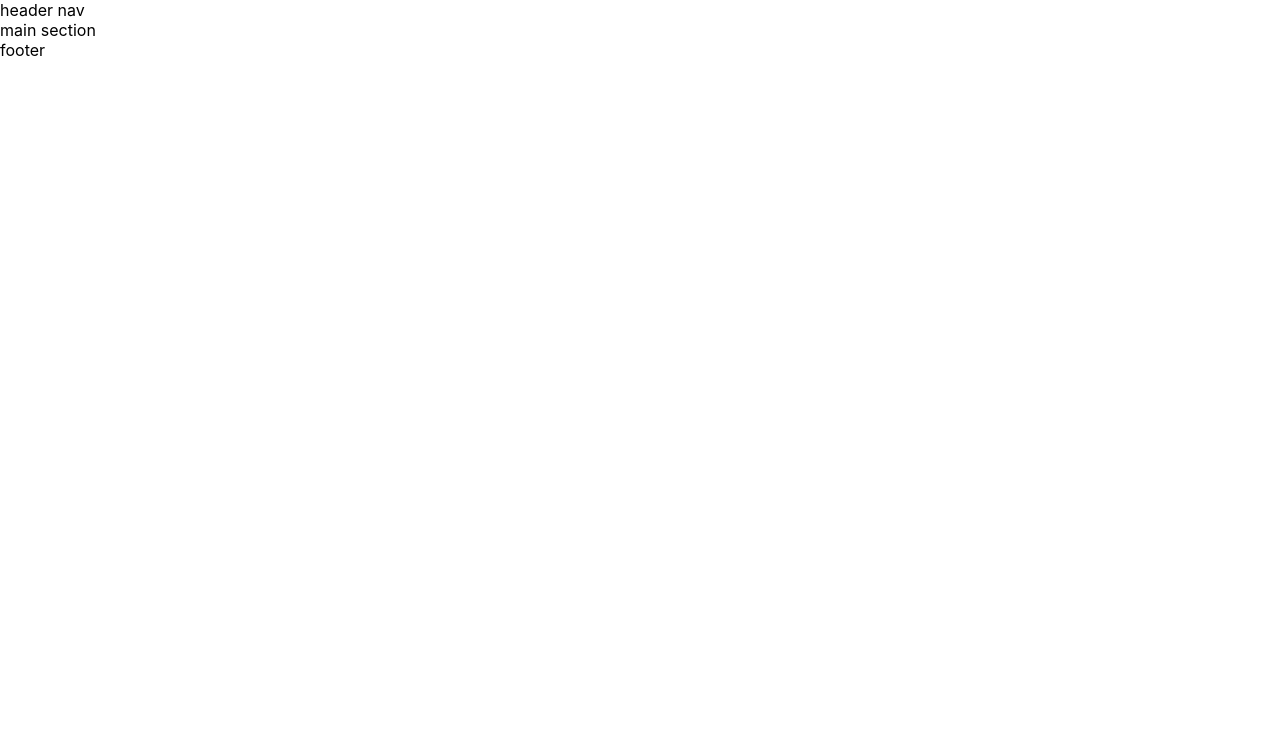
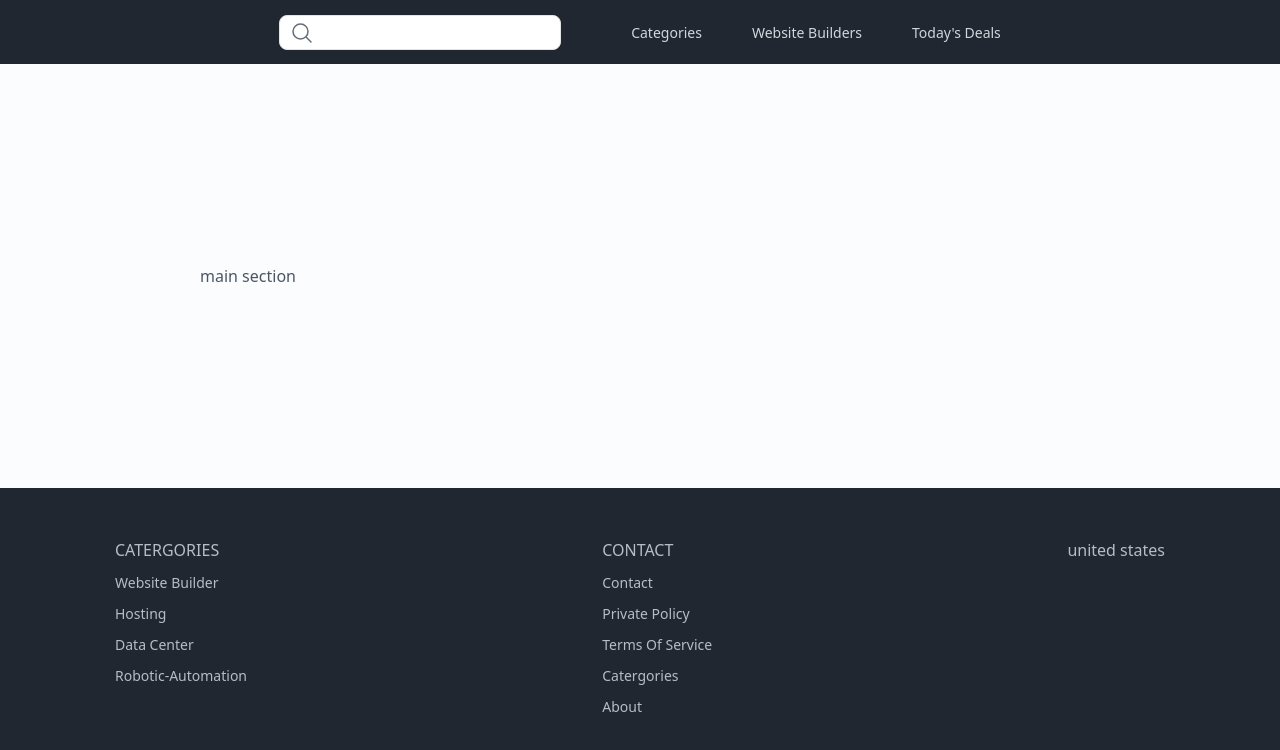
Before and after one commit to Bhavani-Bolloju/website-builder, a React (Vite) app: page / in a window 1280 px wide. Shown: the top 750 px of the page. Built offline with nearby package versions, Linux system fonts and the light colour scheme.

Commit message:
style footer and header part

```diff
--- a/package.json
+++ b/package.json
@@ -10,7 +10,9 @@
     "preview": "vite preview"
   },
   "dependencies": {
+    "bootstrap": "^5.3.3",
     "react": "^18.2.0",
+    "react-bootstrap": "^2.10.1",
     "react-dom": "^18.2.0"
   },
   "devDependencies": {
--- a/src/components/Footer/Footer.jsx
+++ b/src/components/Footer/Footer.jsx
@@ -2,7 +2,32 @@
 import classes from "./Footer.module.scss";
 
 function Footer() {
-  return <div className={classes.footer}>footer</div>;
+  return (
+    <footer className={classes.footer}>
+      <div className={classes["footer__container"]}>
+        <div className={classes["footer__links"]}>
+          <div className={classes["footer__title"]}>catergories</div>
+          <ul>
+            <li>website builder</li>
+            <li>hosting</li>
+            <li>data center</li>
+            <li>robotic-automation</li>
+          </ul>
+        </div>
+        <div className={classes["footer__links"]}>
+          <div className={classes["footer__title"]}>contact</div>
+          <ul>
+            <li>contact</li>
+            <li>private policy</li>
+            <li>terms of service</li>
+            <li>catergories</li>
+            <li>about</li>
+          </ul>
+        </div>
+        <div>united states</div>
+      </div>
+    </footer>
+  );
 }
 
 export default Footer;
--- a/src/components/Footer/Footer.module.scss
+++ b/src/components/Footer/Footer.module.scss
@@ -0,0 +1,37 @@
+.footer {
+  background-color: var(--bg-color--1);
+  padding: 5rem;
+  padding-bottom: 8rem;
+  color: var(--text-color--9);
+
+  &__container {
+    width: var(--width-body);
+    margin: auto;
+    display: flex;
+    justify-content: space-between;
+  }
+
+  &__links {
+    display: flex;
+    flex-direction: column;
+    // justify-content: flex-start;
+    align-items: flex-start;
+  }
+  &__title {
+    font-size: var(--text-regular);
+    text-transform: uppercase;
+    margin-bottom: 1rem;
+  }
+
+  ul {
+    list-style: none;
+    font-size: var(--text-small);
+    padding: 0;
+  }
+  li {
+    text-transform: capitalize;
+    &:not(:last-child) {
+      margin-bottom: 1rem;
+    }
+  }
+}
--- a/src/components/Header/HeaderNav.jsx
+++ b/src/components/Header/HeaderNav.jsx
@@ -1,8 +1,45 @@
 // import React from "react";
 import classes from "./HeaderNav.module.scss";
+// import Button from "react-bootstrap/Button";
+// import Form from "react-bootstrap/Form";
+// import InputGroup from "react-bootstrap/InputGroup";
 
 function HeaderNav() {
-  return <nav className={classes.nav}>header nav</nav>;
+  return (
+    <header className={classes.header}>
+      <div className={classes["header__search"]}>
+        <button>
+          <svg
+            xmlns="http://www.w3.org/2000/svg"
+            fill="none"
+            viewBox="0 0 24 24"
+            strokeWidth="1.5"
+            stroke="currentColor"
+          >
+            <path
+              strokeLinecap="round"
+              strokeLinejoin="round"
+              d="m21 21-5.197-5.197m0 0A7.5 7.5 0 1 0 5.196 5.196a7.5 7.5 0 0 0 10.607 10.607Z"
+            />
+          </svg>
+        </button>
+        <input type="search" id="search" />
+      </div>
+      <nav>
+        <ul>
+          <li>
+            <a href="#categories">categories</a>
+          </li>
+          <li>
+            <a href="#builders">website builders</a>
+          </li>
+          <li>
+            <a href="#deals">Today&#39;s deals</a>
+          </li>
+        </ul>
+      </nav>
+    </header>
+  );
 }
 
 export default HeaderNav;
--- a/src/components/Header/HeaderNav.module.scss
+++ b/src/components/Header/HeaderNav.module.scss
@@ -0,0 +1,66 @@
+.header {
+  background-color: var(--bg-color--1);
+  height: var(--height-header);
+  align-items: center;
+  justify-content: center;
+  gap: 5rem;
+  &,
+  ul {
+    display: flex;
+  }
+
+  nav {
+    align-self: center;
+    color: var(--text-color--3);
+    padding-top: 1rem;
+    font-size: var(--text-small);
+  }
+
+  &__search {
+    position: relative;
+    border: 1px solid var(--border-color);
+    border-radius: 8px;
+    display: flex;
+    align-items: center;
+    overflow: hidden;
+    background-color: var(--color-white);
+    height: 3.5rem;
+    padding: 0 1rem;
+    gap: 0.5rem;
+
+    button {
+      border: none;
+      background-color: transparent;
+      padding: 0;
+    }
+
+    input {
+      border: none;
+      outline-offset: none;
+      background-color: inherit;
+      color: inherit;
+      &:focus {
+        outline: none;
+      }
+    }
+
+    svg {
+      width: 2.4rem;
+      height: 2.4rem;
+      color: var(--text-color--6);
+    }
+  }
+
+  ul {
+    gap: 5rem;
+  }
+
+  li {
+    list-style: none;
+    a {
+      text-decoration: none;
+      color: inherit;
+      text-transform: capitalize;
+    }
+  }
+}
--- a/src/components/Main/MainSection.module.scss
+++ b/src/components/Main/MainSection.module.scss
@@ -0,0 +1,3 @@
+.main {
+  padding: 20rem;
+}
--- a/src/index.scss
+++ b/src/index.scss
@@ -18,22 +18,30 @@
   --text-color--7: #9fa9b3; //deals price text  color
   --text-color--8: #ef4c5d; //deals offer text color
   --text-color--9: #b6bdc4; //footer text color
-  --text-color--10: #fff; //footer text titles color
-  --text-color--11: #ffb80f; //rating color
+  --text-color--10: #ffb80f; //rating color
 
-  --border-color--1: #e1e4e6; //border color
+  --border-color: #e1e4e6; //border color
+  --color-white: #fff; //footer text titles color
 
   //font weights
-  --font-regular: 400;
-  --font-bold: 600;
+  --font-inter--regular: 400;
+  --font-inter--bold: 600;
 
   //font sizes
   --heading--1: 4.8rem;
   --heading--2: 3.2rem;
-  --font-regular: 1.6rem;
-  --font-normal: 1.5rem;
-  --font-small: 1.4rem;
-  --font-extra-small: 1.3rem;
+  --text-regular: 1.6rem;
+  --text-normal: 1.5rem;
+  --text-small: 1.4rem;
+  --text-extra-small: 1.3rem;
+
+  //widths
+
+  --width-body: 105rem;
+
+  //heights
+
+  --height-header: 6.4rem;
 }
 
 *,
@@ -50,5 +58,15 @@
 
 body {
   min-height: 100vh;
-  font-size: 1.6rem;
+  font-size: var(--text-regular);
+  font-weight: var(--font-inter--regular);
+  background-color: var(--bg-color--6);
+  color: var(--text-color--2);
 }
+
+.input-group {
+  // display: flex;
+  button {
+    // background-color: red;
+  }
+}
--- a/src/main.jsx
+++ b/src/main.jsx
@@ -1,6 +1,7 @@
 import React from "react";
 import ReactDOM from "react-dom/client";
 import App from "./App.jsx";
+import "bootstrap/dist/css/bootstrap.min.css";
 import "./index.scss";
 
 ReactDOM.createRoot(document.getElementById("root")).render(
```
Also changed, not shown: 1 other file (tests, documents, lock files or other folders).
